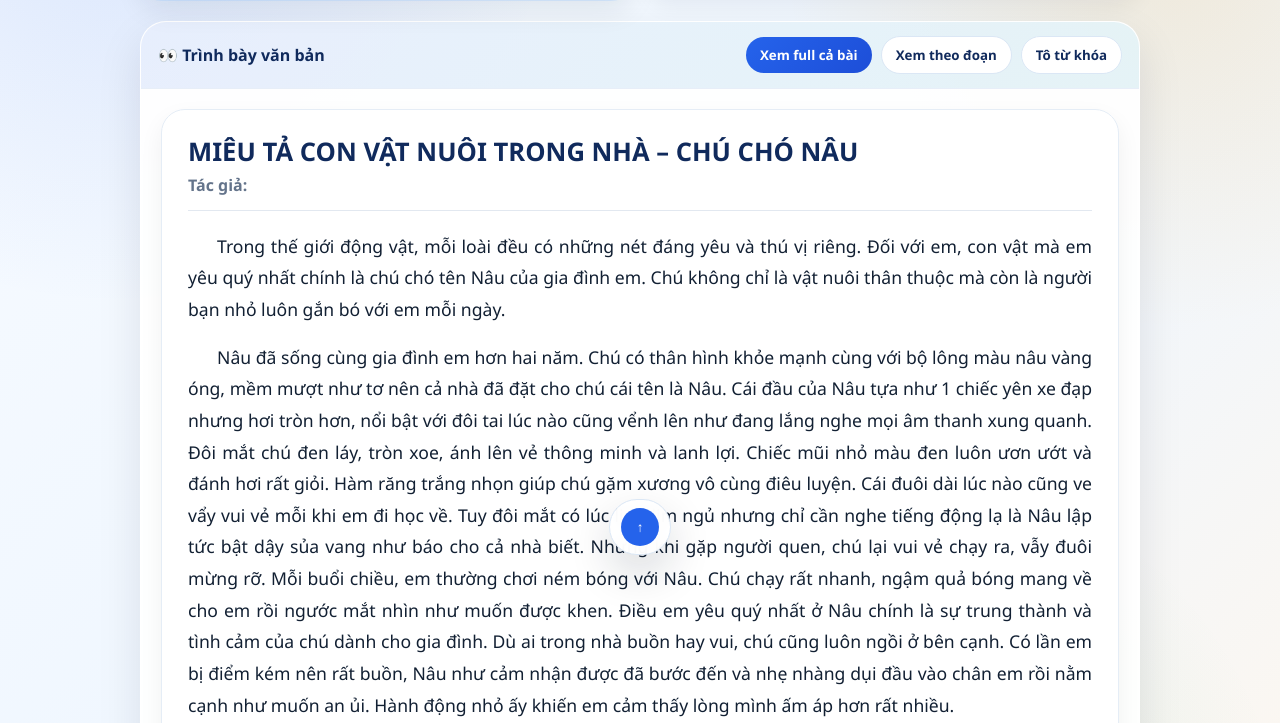
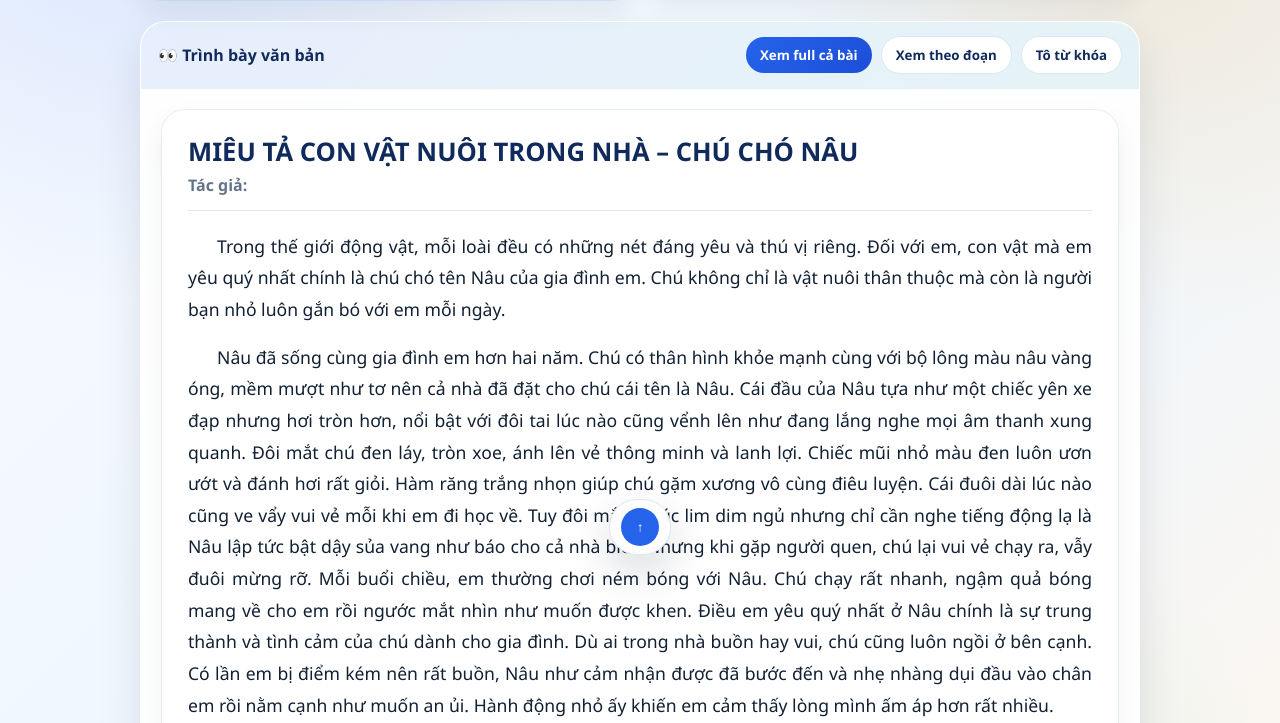
Before and after one commit to nhattam2511/TLV4, a plain HTML site: page index.html in a window 1280 px wide. Shown: the part 229-952 px from the top of the page. Drawn offline with Linux system fonts and the light colour scheme.

Commit message:
Update index.html

```diff
--- a/index.html
+++ b/index.html
@@ -124,7 +124,7 @@ const TEXTS = [
     ],
     "paras": [
       "Trong thế giới động vật, mỗi loài đều có những nét đáng yêu và thú vị riêng. Đối với em, con vật mà em yêu quý nhất chính là chú chó tên Nâu của gia đình em. Chú không chỉ là vật nuôi thân thuộc mà còn là người bạn nhỏ luôn gắn bó với em mỗi ngày.",
-      "Nâu đã sống cùng gia đình em hơn hai năm. Chú có thân hình khỏe mạnh cùng với bộ lông màu nâu vàng óng, mềm mượt như tơ nên cả nhà đã đặt cho chú cái tên là Nâu. Cái đầu của Nâu tựa như 1 chiếc yên xe đạp nhưng hơi tròn hơn, nổi bật với đôi tai lúc nào cũng vểnh lên như đang lắng nghe mọi âm thanh xung quanh. Đôi mắt chú đen láy, tròn xoe, ánh lên vẻ thông minh và lanh lợi. Chiếc mũi nhỏ màu đen luôn ươn ướt và đánh hơi rất giỏi. Hàm răng trắng nhọn giúp chú gặm xương vô cùng điêu luyện. Cái đuôi dài lúc nào cũng ve vẩy vui vẻ mỗi khi em đi học về. Tuy đôi mắt có lúc lim dim ngủ nhưng chỉ cần nghe tiếng động lạ là Nâu lập tức bật dậy sủa vang như báo cho cả nhà biết. Nhưng khi gặp người quen, chú lại vui vẻ chạy ra, vẫy đuôi mừng rỡ. Mỗi buổi chiều, em thường chơi ném bóng với Nâu. Chú chạy rất nhanh, ngậm quả bóng mang về cho em rồi ngước mắt nhìn như muốn được khen. Điều em yêu quý nhất ở Nâu chính là sự trung thành và tình cảm của chú dành cho gia đình. Dù ai trong nhà buồn hay vui, chú cũng luôn ngồi ở bên cạnh. Có lần em bị điểm kém nên rất buồn, Nâu như cảm nhận được đã bước đến và nhẹ nhàng dụi đầu vào chân em rồi nằm cạnh như muốn an ủi. Hành động nhỏ ấy khiến em cảm thấy lòng mình ấm áp hơn rất nhiều.",
+      "Nâu đã sống cùng gia đình em hơn hai năm. Chú có thân hình khỏe mạnh cùng với bộ lông màu nâu vàng óng, mềm mượt như tơ nên cả nhà đã đặt cho chú cái tên là Nâu. Cái đầu của Nâu tựa như một chiếc yên xe đạp nhưng hơi tròn hơn, nổi bật với đôi tai lúc nào cũng vểnh lên như đang lắng nghe mọi âm thanh xung quanh. Đôi mắt chú đen láy, tròn xoe, ánh lên vẻ thông minh và lanh lợi. Chiếc mũi nhỏ màu đen luôn ươn ướt và đánh hơi rất giỏi. Hàm răng trắng nhọn giúp chú gặm xương vô cùng điêu luyện. Cái đuôi dài lúc nào cũng ve vẩy vui vẻ mỗi khi em đi học về. Tuy đôi mắt có lúc lim dim ngủ nhưng chỉ cần nghe tiếng động lạ là Nâu lập tức bật dậy sủa vang như báo cho cả nhà biết. Nhưng khi gặp người quen, chú lại vui vẻ chạy ra, vẫy đuôi mừng rỡ. Mỗi buổi chiều, em thường chơi ném bóng với Nâu. Chú chạy rất nhanh, ngậm quả bóng mang về cho em rồi ngước mắt nhìn như muốn được khen. Điều em yêu quý nhất ở Nâu chính là sự trung thành và tình cảm của chú dành cho gia đình. Dù ai trong nhà buồn hay vui, chú cũng luôn ngồi ở bên cạnh. Có lần em bị điểm kém nên rất buồn, Nâu như cảm nhận được đã bước đến và nhẹ nhàng dụi đầu vào chân em rồi nằm cạnh như muốn an ủi. Hành động nhỏ ấy khiến em cảm thấy lòng mình ấm áp hơn rất nhiều.",
       "Đối với em, Nâu không chỉ là một con vật nuôi mà còn là người bạn thân thiết luôn mang đến niềm vui và sự yêu thương. Em đã có rất nhiều kỷ niệm đẹp cùng chú chó đáng yêu này. Em sẽ chăm sóc cho Nâu thật khỏe mạnh để chơi đùa cùng nhau mỗi ngày."
     ]
   },
```
